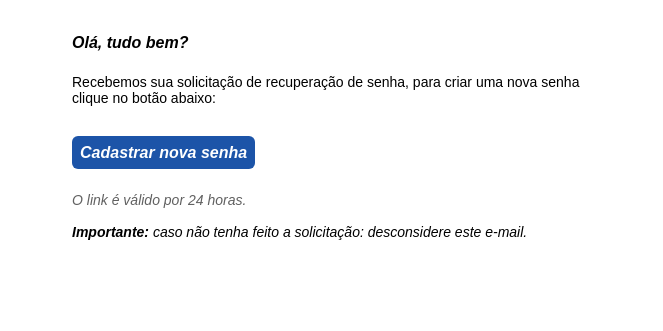
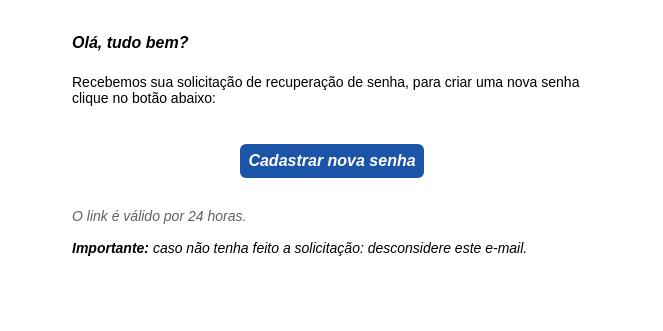
Before and after one commit to amandarcsouza/curso_ebac_frontend, a plain HTML site: page email2.html in a window 1280 px wide. Shown: the part 363-694 px from the top of the page, without its empty margins (308-971 px from the left). Drawn offline with Linux system fonts and the light colour scheme.

Commit message:
ajuste do botão

```diff
--- a/email2.html
+++ b/email2.html
@@ -31,13 +31,15 @@
                         <p style="font-family: sans-serif; font-size: 14px; padding-bottom: 24px;">
                             Recebemos sua solicitação de recuperação de senha, para criar uma nova senha clique no botão abaixo:
                         </p>
-                        <a href="" style="background-color: #1C54A8; font-size: 16px; text-decoration: none; color: #fff; padding: 8px; border-radius: 6px; font-family: sans-serif">
-                            <b>
-                                <i>
-                                    Cadastrar nova senha
-                                </i>
-                            </b>
-                        </a>
+                        <table cellspacing="0" cellpadding="0" border="0" align="center" style="margin: 0 auto;">
+                            <tr>
+                                <td align="center" bgcolor="#1C54A8" style="border-radius: 6px; padding: 8px;">
+                                    <a href="" style="display: inline-block; font-size: 16px; font-style: italic; font-weight: bold; text-decoration: none; color: #fff; font-family: sans-serif">
+                                        Cadastrar nova senha
+                                    </a>
+                                </td>
+                            </tr>
+                        </table>
                         <p style="font-family: sans-serif; font-size: 14px; padding-top: 16px;">
                             <i>
                                 <span style="color: #616161;">
```
Also changed, not shown: email3.html (+9 -7 lines).
